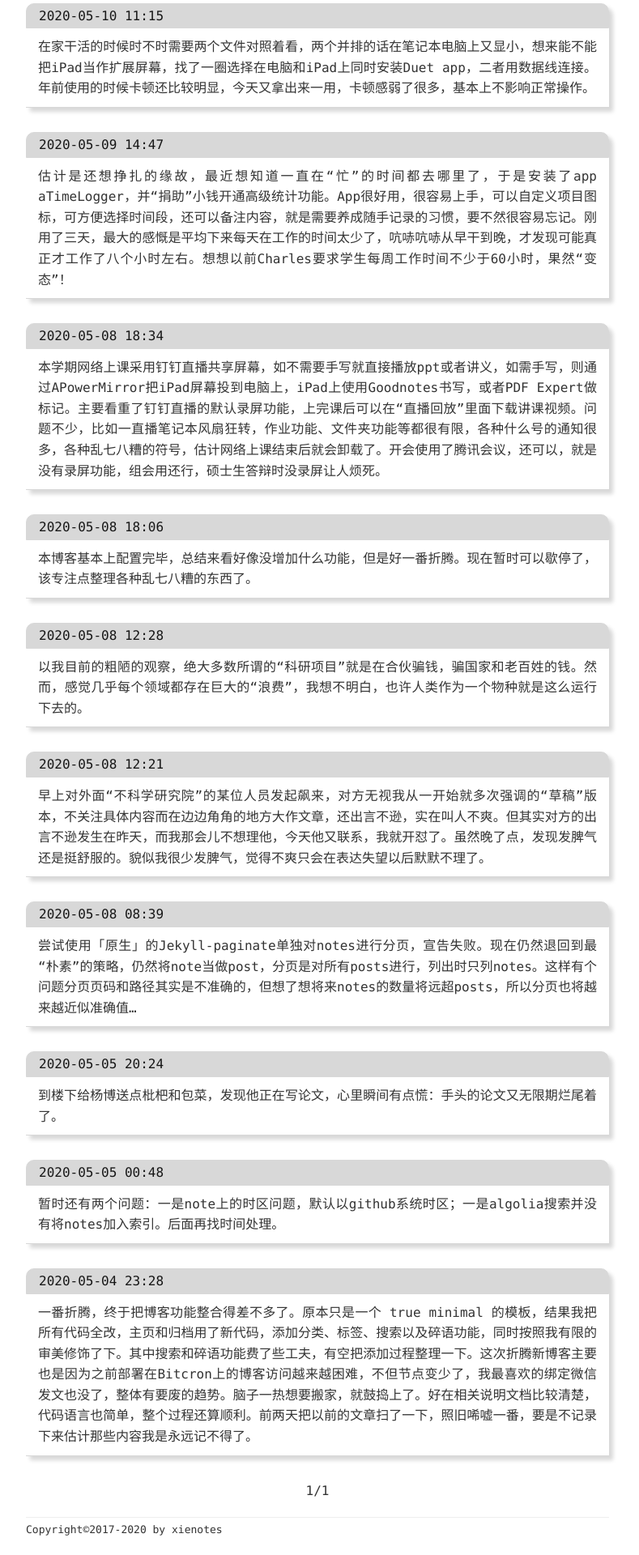
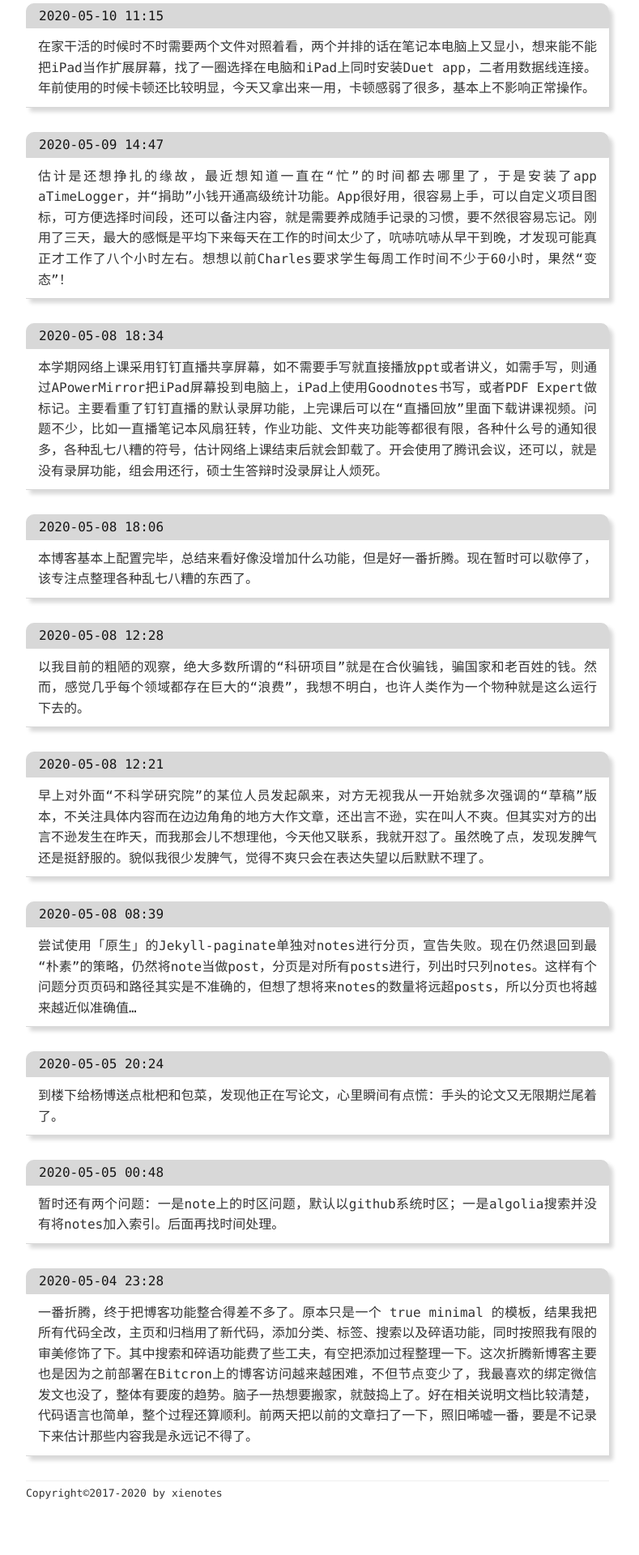
Before and after one commit to xienotes/xienotes.github.io, a Jekyll site: the page built from notes/index.html, in a window 1280 px wide. Shown: the part 1405-3325 px from the top of the page at 81% size, without its empty margins (248-1037 px from the left). Built offline with Jekyll 4.4.1, drawn with Linux system fonts in a browser that asks for light colours; the list of posts is cut into pages by our own code; after the commit the page ends 3279 px from its top, so only the background shows below that.

Commit message:
minor change on note pagination

```diff
--- a/assets/css/default.css
+++ b/assets/css/default.css
@@ -86,6 +86,12 @@
     text-align: center;
 }
 
+
+.gray-previous,
+.gray-next {
+    color: gray;
+}
+
 code {
     font-family: inherit;
     border: 1px solid #e7eaed;
--- a/notes/index.html
+++ b/notes/index.html
@@ -31,6 +31,7 @@
 </div>
 {% endfor %}
 
+{% if paginator.total_pages > 1 %}
 <!-- Pagination links -->
 <div class="pagination">
   {% if paginator.previous_page %}
@@ -38,9 +39,7 @@
         &laquo; 上一页
     </a>
   {% else %}
-    {% comment %}
-    <span class="previous">&laquo; 上一页</span>
-    {% endcomment %}
+    <span class="gray-previous">&laquo; 上一页</span>
   {% endif %}
   &nbsp;
   <span class="page_number ">
@@ -49,8 +48,7 @@
   {% if paginator.next_page %}
     <a href="{{ paginator.next_page_path }}" class="next">下一页&raquo;</a>
   {% else %}
-    {% comment %}
-    <span class="next ">下一页 &raquo;</span>
-    {% endcomment %}
+    <span class="gray-next ">下一页 &raquo;</span>
   {% endif %}
 </div>
+{% endif %}
```
